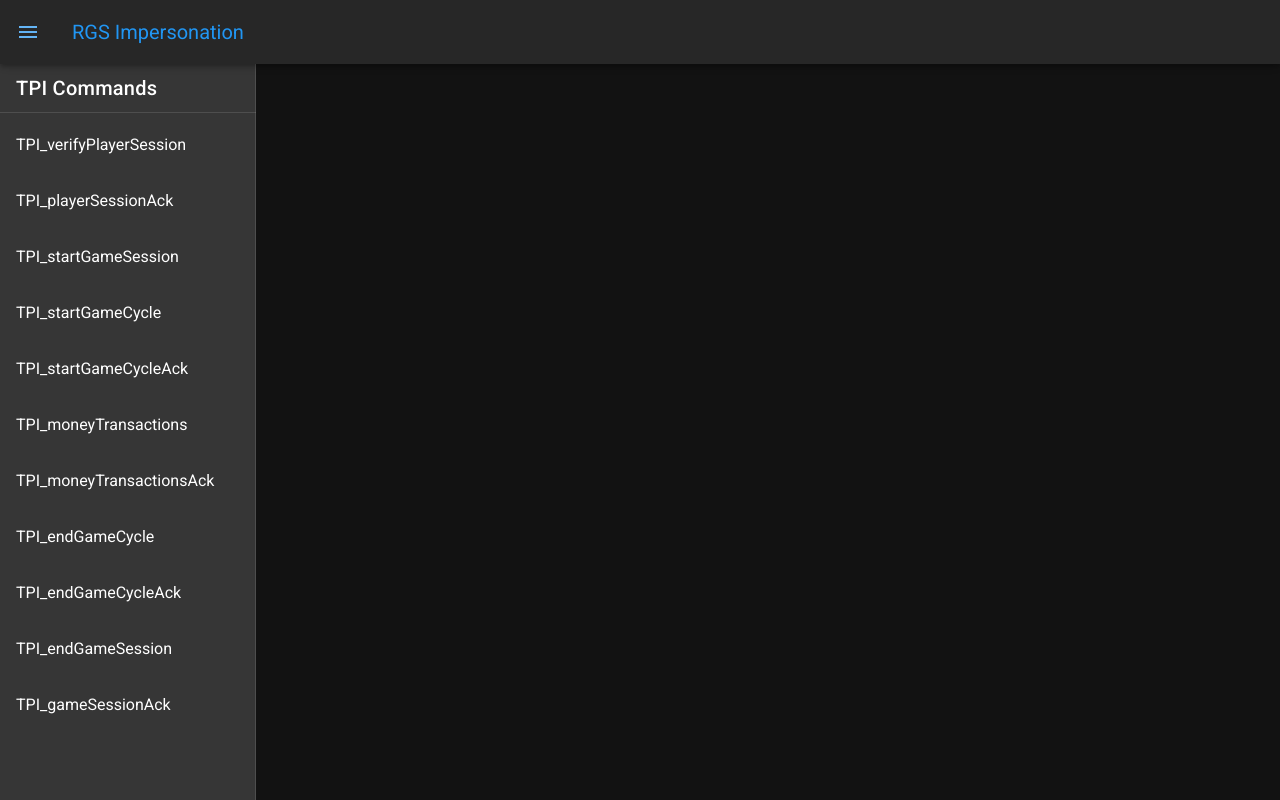
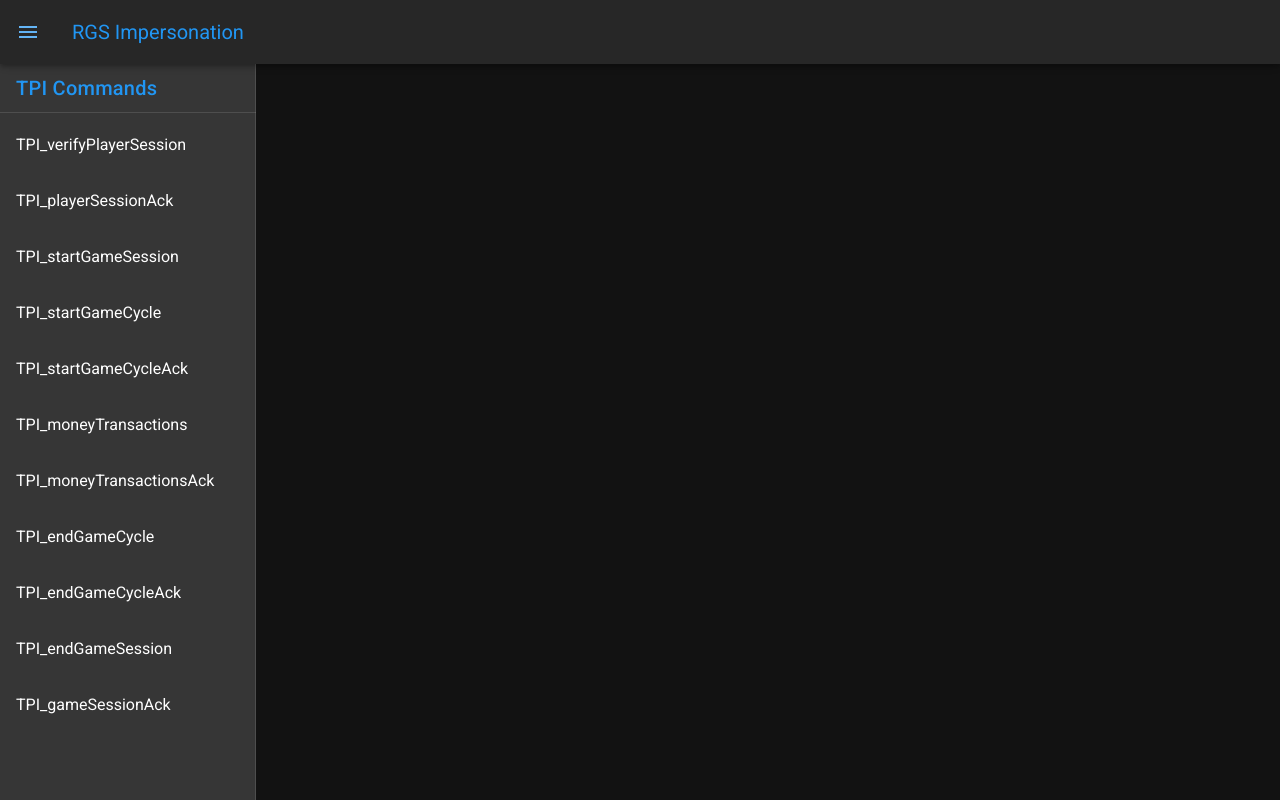
Before and after one commit to shailen3101/TPI-Impersonation-Project, a Vue app in the folder client/: page / in a window 1280 px wide. Built offline with nearby package versions, Linux system fonts and the light colour scheme.

Commit message:
Styling to header

```diff
--- a/client/src/components/Shared/Header.vue
+++ b/client/src/components/Shared/Header.vue
@@ -7,7 +7,7 @@
 		>
 			<v-list-item>
 				<v-list-item-content>
-					<v-list-item-title class="title">
+					<v-list-item-title class="title blue--text">
 						TPI Commands
 					</v-list-item-title>
 				</v-list-item-content>
```
